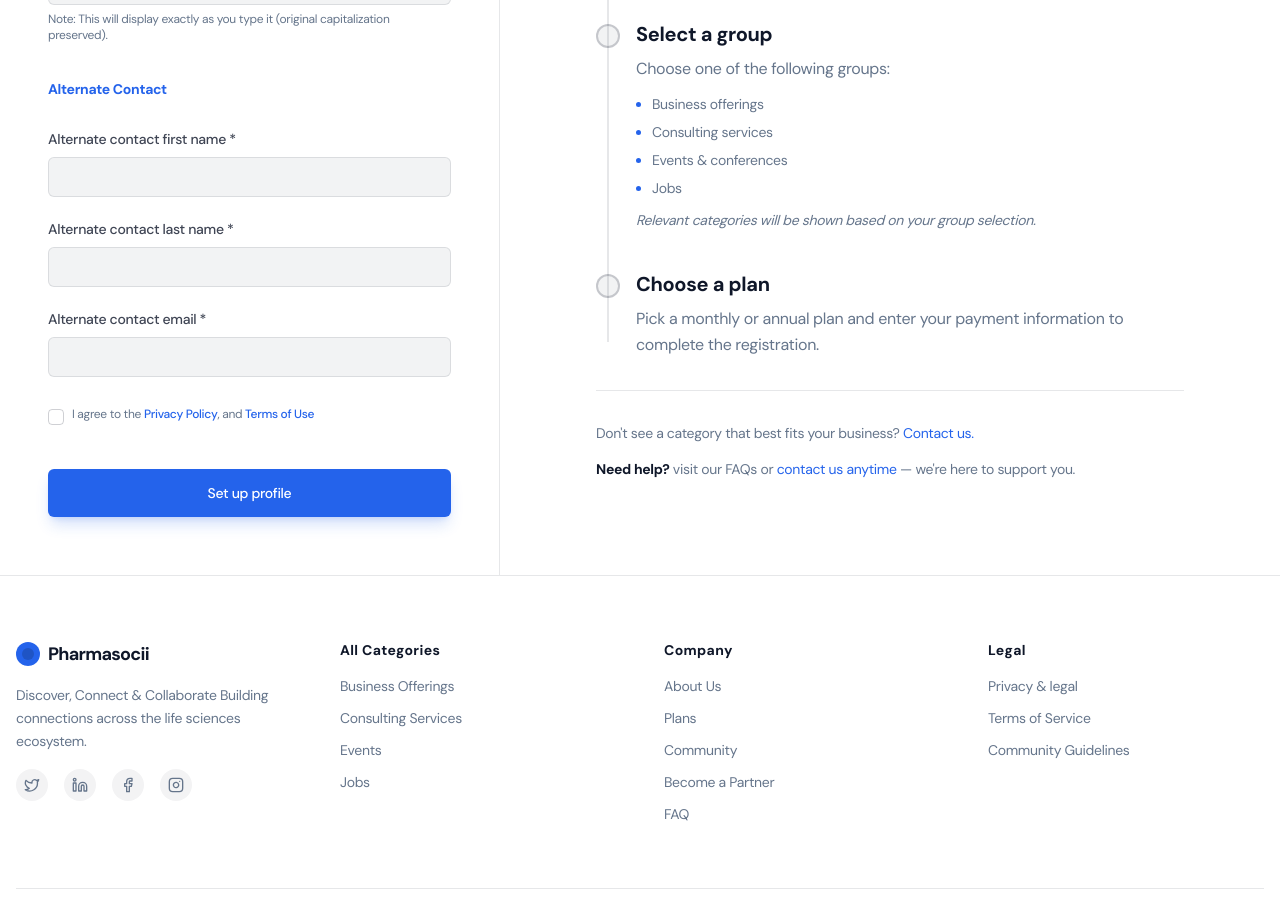
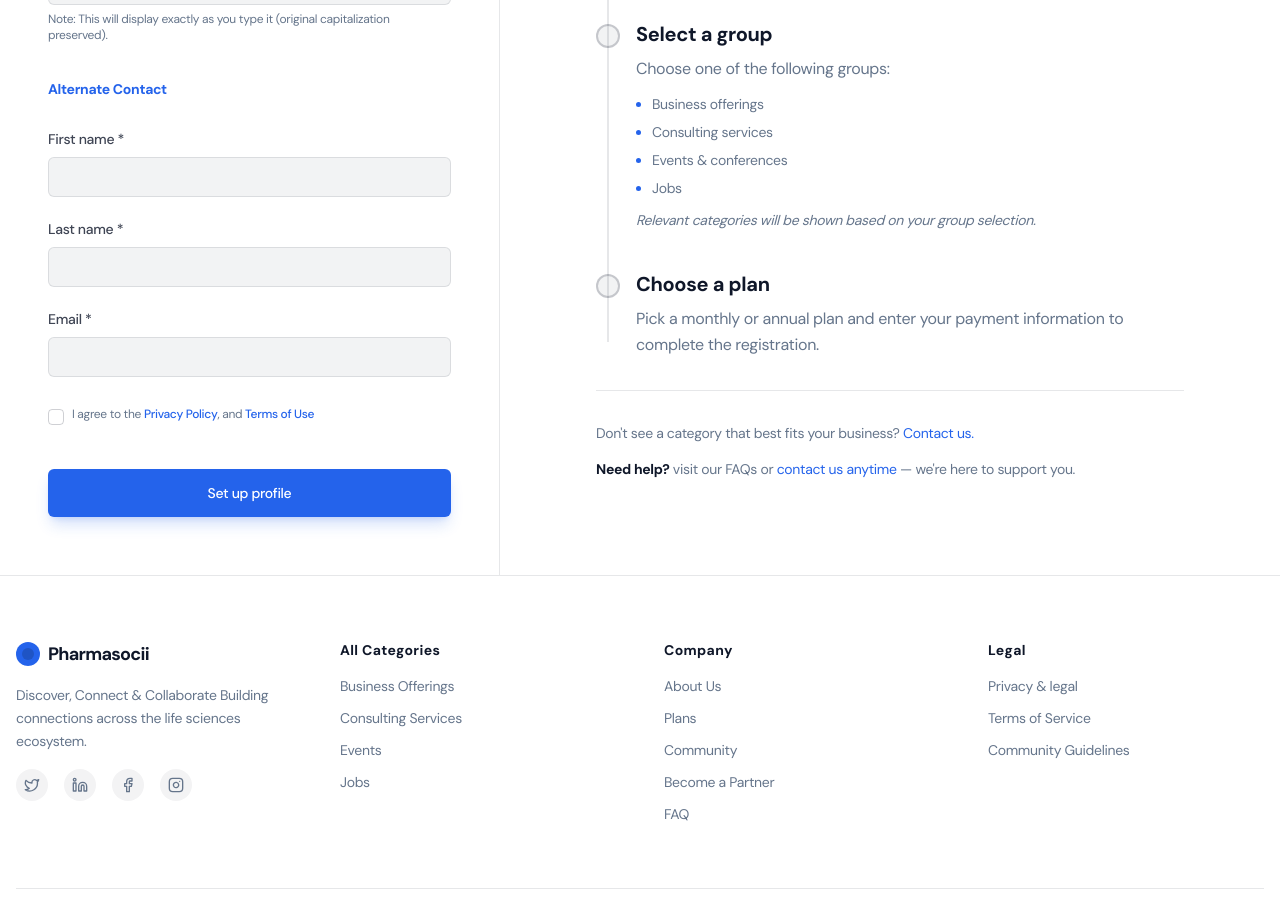
Before and after one commit to simran-kanda1/pharmasocii, a React (Vite) app: page /signup in a window 1280 px wide. Shown: the part 860-1782 px from the top of the page. Built offline with nearby package versions, Linux system fonts and the light colour scheme; no server answers.

Commit message:
UI tweak: Rename 'Alternate contact' fields to simpler names

```diff
--- a/src/pages/CompleteProfile.tsx
+++ b/src/pages/CompleteProfile.tsx
@@ -1051,15 +1051,15 @@ export default function CompleteProfile() {
                                 </div>
                                 <div className="space-y-2 pt-4 border-t border-foreground/10 md:col-span-2 grid grid-cols-1 md:grid-cols-2 gap-6">
                                     <div className="space-y-2">
-                                        <Label htmlFor="altFirstName">Alternate contact first name *</Label>
+                                        <Label htmlFor="altFirstName">First name *</Label>
                                         <Input id="altFirstName" value={formData.altFirstName} onChange={handleChange} required className="bg-muted/40 border-foreground/10" />
                                     </div>
                                     <div className="space-y-2">
-                                        <Label htmlFor="altLastName">Alternate contact last name *</Label>
+                                        <Label htmlFor="altLastName">Last name *</Label>
                                         <Input id="altLastName" value={formData.altLastName} onChange={handleChange} required className="bg-muted/40 border-foreground/10" />
                                     </div>
                                     <div className="space-y-2 md:col-span-2">
-                                        <Label htmlFor="altEmail">Alternate email address *</Label>
+                                        <Label htmlFor="altEmail">Email *</Label>
                                         <Input id="altEmail" type="email" value={formData.altEmail} onChange={handleChange} required className="bg-muted/40 border-foreground/10" />
                                     </div>
                                 </div>
--- a/src/pages/PartnerRegister.tsx
+++ b/src/pages/PartnerRegister.tsx
@@ -247,17 +247,17 @@ export default function PartnerRegister() {
                         </div>
 
                         <div className="space-y-1.5">
-                            <Label htmlFor="altFirstName" className="text-foreground/80">Alternate contact first name *</Label>
+                            <Label htmlFor="altFirstName" className="text-foreground/80">First name *</Label>
                             <Input id="altFirstName" value={formData.altFirstName} onChange={handleChange} required className="bg-foreground/5 border-foreground/10 text-foreground focus-visible:ring-primary/50" />
                         </div>
 
                         <div className="space-y-1.5">
-                            <Label htmlFor="altLastName" className="text-foreground/80">Alternate contact last name *</Label>
+                            <Label htmlFor="altLastName" className="text-foreground/80">Last name *</Label>
                             <Input id="altLastName" value={formData.altLastName} onChange={handleChange} required className="bg-foreground/5 border-foreground/10 text-foreground focus-visible:ring-primary/50" />
                         </div>
 
                         <div className="space-y-1.5">
-                            <Label htmlFor="altEmail" className="text-foreground/80">Alternate contact email *</Label>
+                            <Label htmlFor="altEmail" className="text-foreground/80">Email *</Label>
                             <Input id="altEmail" type="email" value={formData.altEmail} onChange={handleChange} required className="bg-foreground/5 border-foreground/10 text-foreground focus-visible:ring-primary/50" />
                         </div>
 
```
Also changed, not shown: 1 other file (tests, documents, lock files or other folders).
